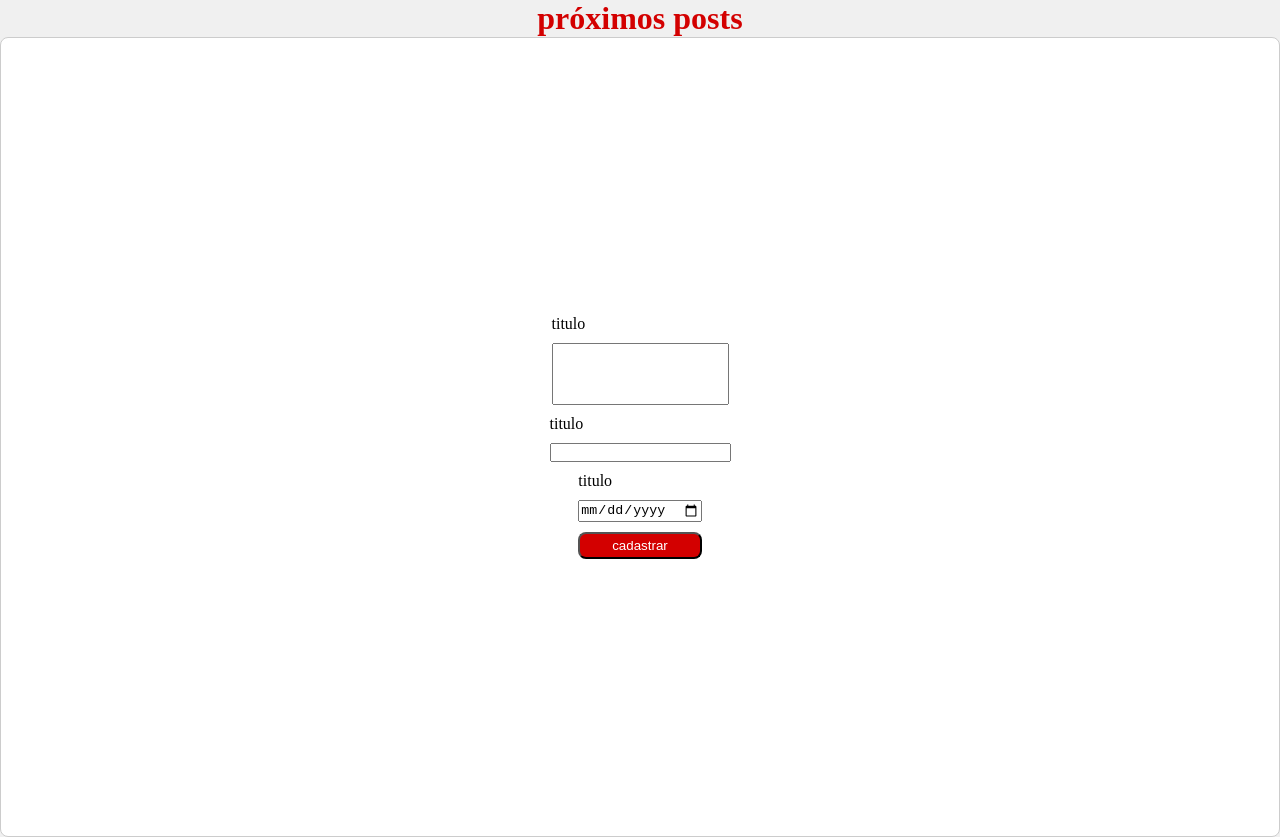
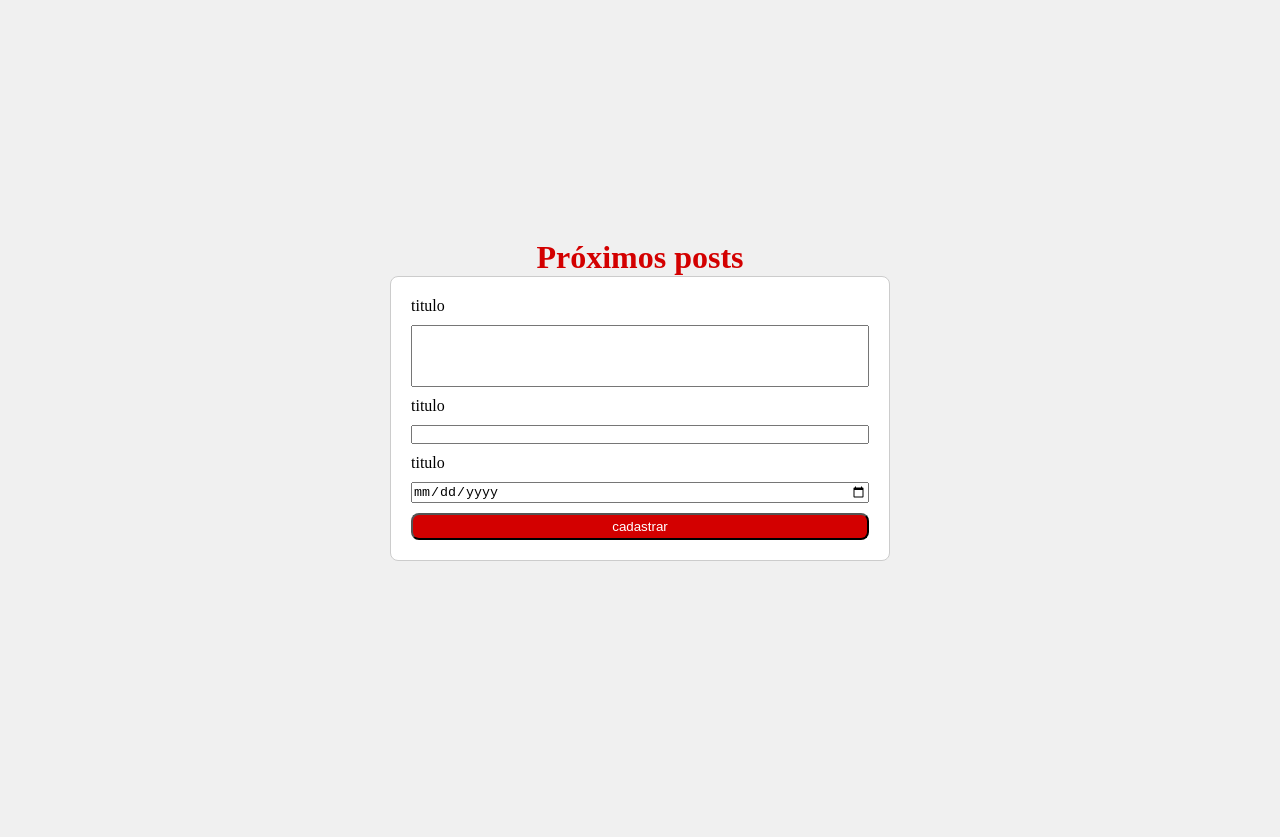
Before and after one commit to MariaCancian/ObjectsPosts, a plain HTML site: page index.html in a window 1280 px wide. After the commit the page ends 800 px from the top, so only its background shows below. Drawn offline with Linux system fonts and the light colour scheme.

Commit message:
fix css button and postform

```diff
--- a/assets/css/styles.index.css
+++ b/assets/css/styles.index.css
@@ -7,17 +7,19 @@
 body{
     background-color: #f0f0f0;
 }
-
+main{
+    height: 100vh;
+    display: flex;
+    flex-direction: column;
+    justify-content: center;
+    align-items: center;
+}
 h1{
     text-align: center;
     color:#d30000 ;
 }
 #postForm{
-    display: flex;
-    flex-direction: column;
-    justify-content: center;
-    align-items: center;
-    height: 100vh;
+    max-width: 500px;
     width: 100%;
     padding: 20px;
     border: 1px solid #ccc;
@@ -32,6 +34,7 @@ textarea{
     margin-bottom: 10px;
     width: 100%;
     box-sizing: border-box;
+    max-width: 500px;
 }
 
 textarea{
@@ -42,7 +45,7 @@ button{
     background-color: #d30000;
     color: #ffffff;
     cursor: pointer;
-    width: 10%;
+    width: 100%;
     padding: 0.25rem;
     border-radius: 8px;
 }
--- a/index.html
+++ b/index.html
@@ -12,7 +12,7 @@
 <body>
     <!-- <label  for="name">Seu nome é</label>
     <input id="firstName" type="text">
-    <label  for="lastName">Seu sobrenome é</label>
+    <label  for="lastName">Seu sobrenome é</label>s
     <input id="lastName" type="text">
     <label for="color">digite uma cor</label>
     <input id="firstColor" type="text">
@@ -21,8 +21,8 @@
     <p id="resposta"></p>
     <button onclick="enviar()">mandar</button>
    -->
-
-    <h1>próximos posts</h1>
+   <main>
+    <h1>Próximos posts</h1>
 
     <div id="postForm">
 
@@ -41,6 +41,7 @@
         <button>cadastrar</button>
     </div>
     <div id="list"></div>
+</main>
 </body>
 
 </html>
```
